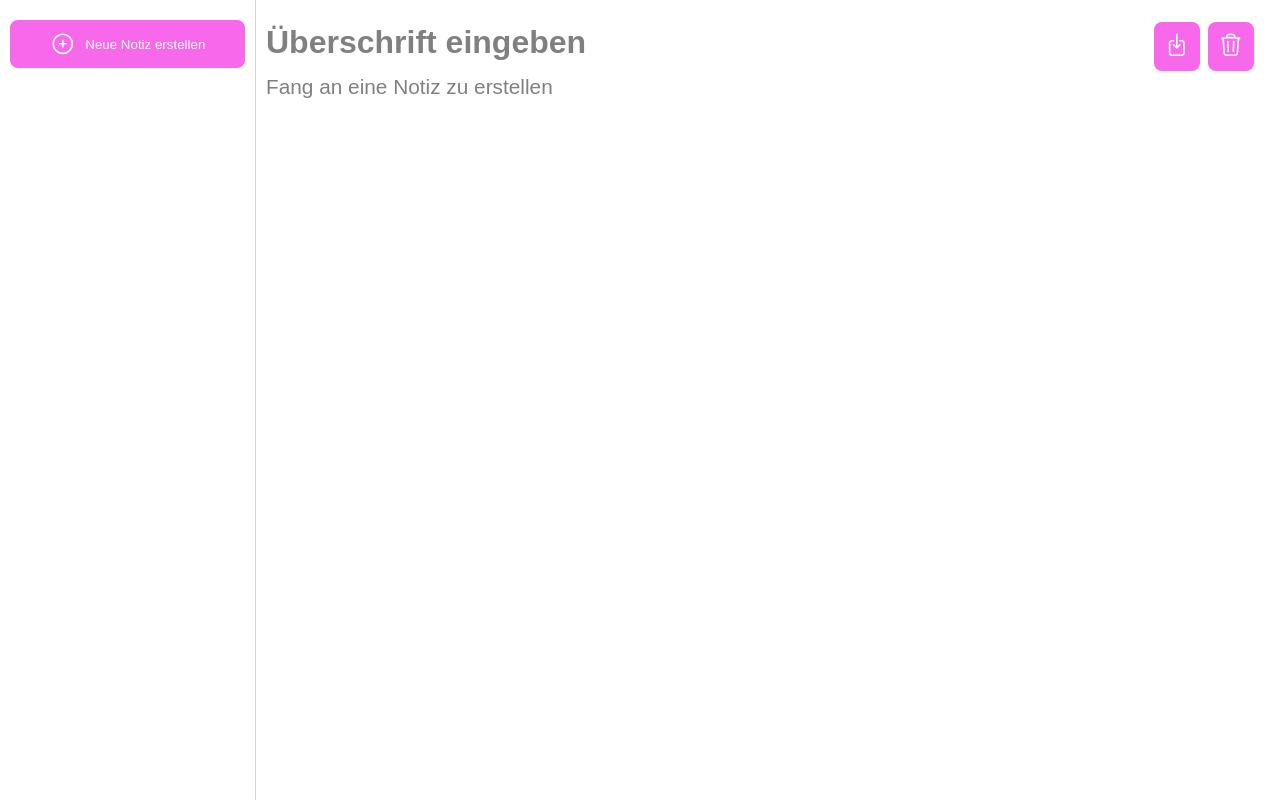
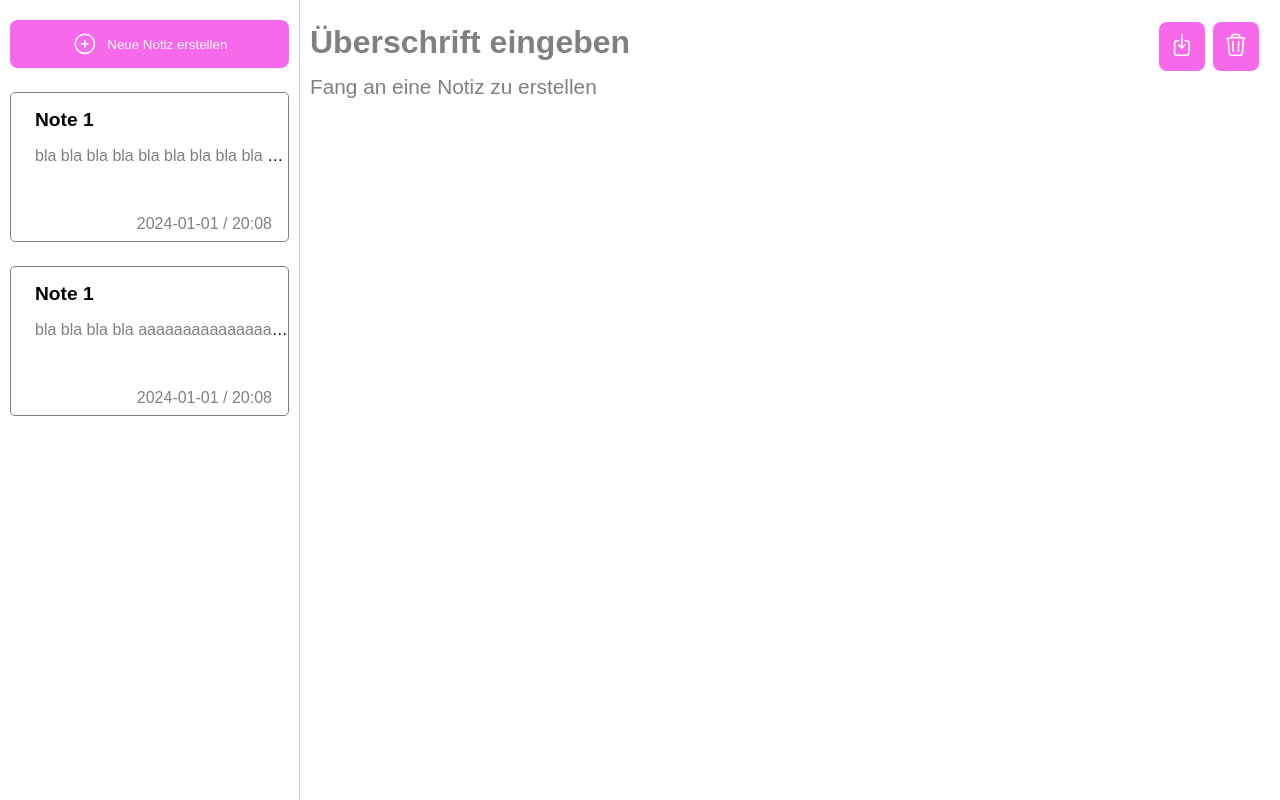
Before and after one commit to vitalischumarov/Notizen, a plain HTML site: page index.html in a window 1280 px wide. Drawn offline with Linux system fonts and the light colour scheme.

Commit message:
design done

```diff
--- a/index.html
+++ b/index.html
@@ -27,7 +27,28 @@
           </svg>
           <span id="create-note-text">Neue Notiz erstellen</span>
         </button>
-        <div class="note"></div>
+        <div class="note-list">
+          <div class="single-note">
+            <div class="note">
+              <h4 class="title">Note 1</h4>
+              <span class="text"
+                >bla bla bla bla bla bla bla bla bla bla bla b</span
+              >
+            </div>
+            <div class="time-stamp">
+              <span class="time">2024-01-01 / 20:08</span>
+            </div>
+          </div>
+          <div class="single-note">
+            <div class="note">
+              <h4 class="title">Note 1</h4>
+              <span class="text">bla bla bla bla aaaaaaaaaaaaaaaaaa</span>
+            </div>
+            <div class="time-stamp">
+              <span class="time">2024-01-01 / 20:08</span>
+            </div>
+          </div>
+        </div>
       </div>
       <div class="new-note-contaienr">
         <input
--- a/style.css
+++ b/style.css
@@ -17,7 +17,7 @@
 }
 
 .all-note-container {
-  width: 20%;
+  width: 300px;
   border-right: solid lightgray 1px;
   padding: 20px 10px 5px 10px;
   display: flex;
@@ -109,3 +109,33 @@ svg {
   height: 1.6rem;
   width: 1.6rem;
 }
+
+.single-note {
+  border: solid 1px gray;
+  border-radius: 5px;
+  margin-top: 1.5rem;
+  height: 150px;
+}
+
+.title {
+  padding: 1rem 0 1rem 1.5rem;
+  font-size: 1.2rem;
+}
+
+.text {
+  padding: 1rem 0 1rem 1.5rem;
+  color: gray;
+}
+
+.time-stamp {
+  text-align: right;
+  padding-right: 1rem;
+  margin-top: 50px;
+  color: gray;
+}
+
+.note {
+  white-space: nowrap;
+  overflow: hidden;
+  text-overflow: ellipsis;
+}
```
